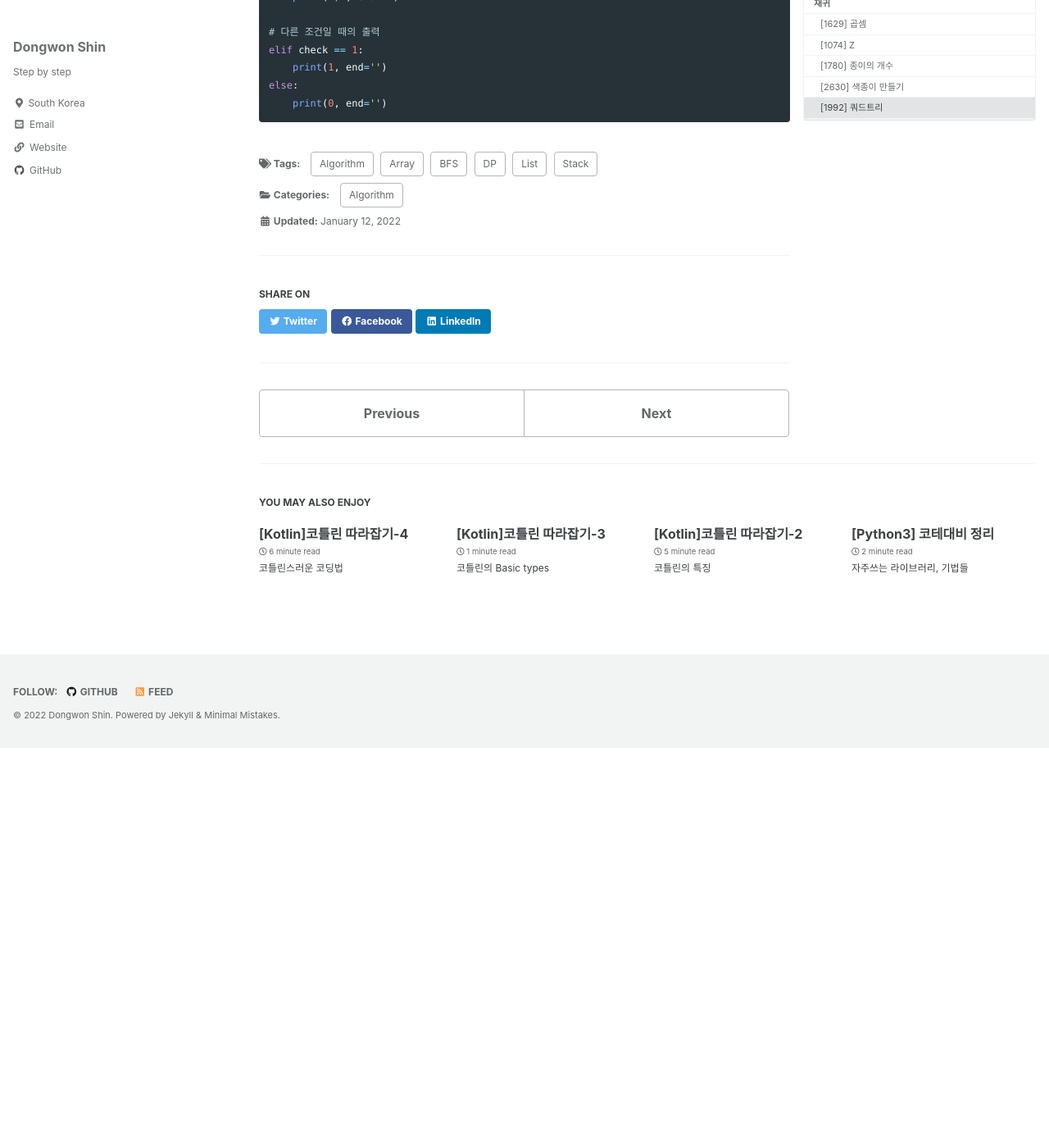
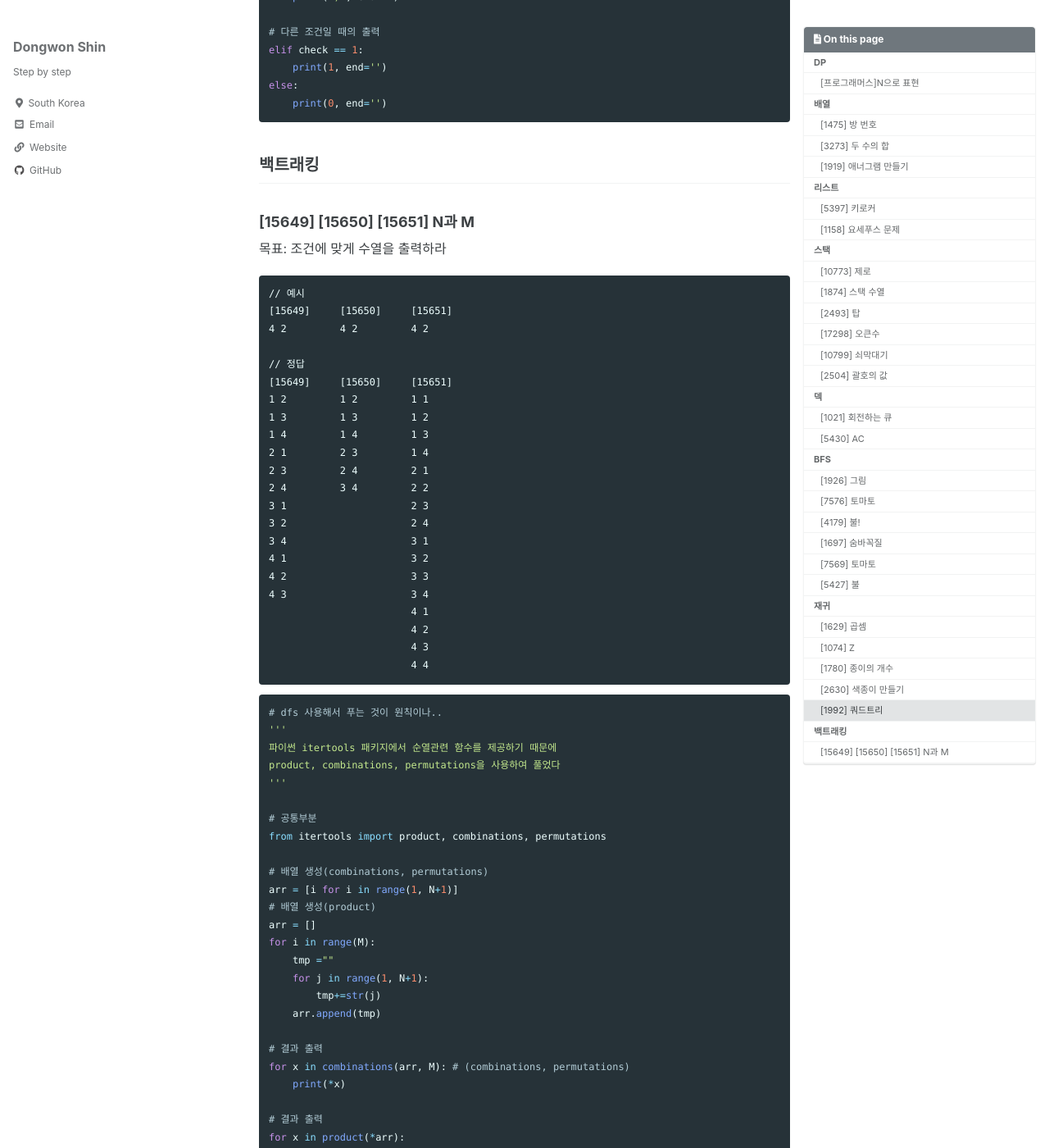
Before and after one commit to ponopono0322/ponopono0322.github.io, a Jekyll site: the page built from _posts/2022-01-12-algorithm.md, in a window 1280 px wide and 1400 px high, scrolled down 16916 px. Shown: the whole window at 82% size. Built offline with Jekyll 4.4.1, drawn with Linux system fonts in a browser that asks for light colours; cached includes are drawn as plain includes; some web fonts are replaced; before the commit the page ends 17828 px from its top, so only the background shows below that; some of the changed text lies outside the part shown.

Commit message:
Update 2022-01-12-algorithm.md

````diff
--- a/_posts/2022-01-12-algorithm.md
+++ b/_posts/2022-01-12-algorithm.md
@@ -797,3 +797,60 @@ elif check == 1:
 else:
     print(0, end='')
 ```
+
+## 백트래킹
+### [15649] [15650] [15651] N과 M
+목표: 조건에 맞게 수열을 출력하라
+```
+// 예시
+[15649]     [15650]     [15651]
+4 2         4 2         4 2
+
+// 정답
+[15649]     [15650]     [15651]
+1 2         1 2         1 1
+1 3         1 3         1 2
+1 4         1 4         1 3
+2 1         2 3         1 4
+2 3         2 4         2 1
+2 4         3 4         2 2
+3 1                     2 3
+3 2                     2 4
+3 4                     3 1
+4 1                     3 2
+4 2                     3 3
+4 3                     3 4
+                        4 1
+                        4 2
+                        4 3
+                        4 4
+```
+
+```python
+# dfs 사용해서 푸는 것이 원칙이나..
+'''
+파이썬 itertools 패키지에서 순열관련 함수를 제공하기 때문에
+product, combinations, permutations을 사용하여 풀었다
+'''
+
+# 공통부분
+from itertools import product, combinations, permutations
+
+# 배열 생성(combinations, permutations)
+arr = [i for i in range(1, N+1)]
+# 배열 생성(product)
+arr = []
+for i in range(M):
+    tmp =""
+    for j in range(1, N+1):
+        tmp+=str(j)
+    arr.append(tmp)
+
+# 결과 출력
+for x in combinations(arr, M): # (combinations, permutations)
+    print(*x)
+
+# 결과 출력
+for x in product(*arr):
+    print(*x)
+```
````
